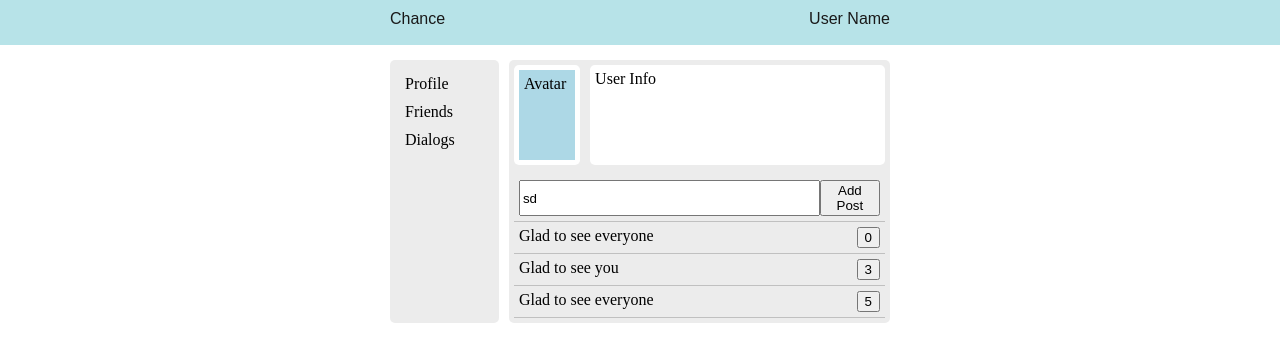
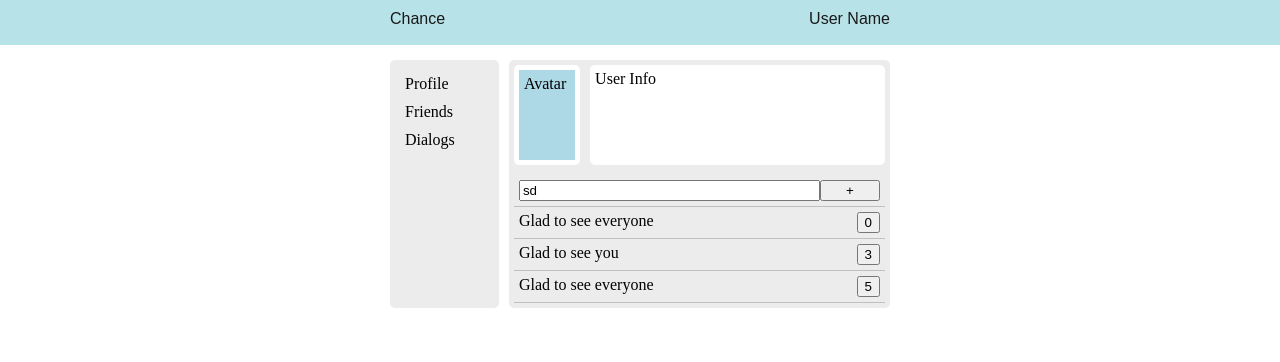
Before and after one commit to pavlo-serhiichuk/chance_SN, a React (Create React App) app: page /profile in a window 1280 px wide. Shown: the top 362 px of the page. Built offline with nearby package versions, Linux system fonts and the light colour scheme.

Commit message:
Added MyPostsContainer.jsx

```diff
--- a/src/components/NavLinks/MyProfile/MyPosts.jsx
+++ b/src/components/NavLinks/MyProfile/MyPosts.jsx
@@ -1,17 +1,15 @@
 import React from 'react'
 import s from './MyProfile.module.css'
-import {addPostAC, updateMessageAC} from "../../../redux/profile-reducer";
 
 const MyPosts = props => {
     // debugger
     const onAddPost = () => {
-            props.dispatch(addPostAC())
-        props.dispatch(updateMessageAC(''))
+        props.addPost()
 
     }
 
     const onPostChange = (e) => {
-        props.dispatch(updateMessageAC(e.target.value))
+        props.updatePostMessage(e.target.value)
     }
 
     return (
@@ -21,7 +19,7 @@ const MyPosts = props => {
                        value={props.postText}
                        onChange={onPostChange}/>
                 <button onClick={onAddPost}
-                        disabled={props.postText ? false: true}>Add Post</button>
+                        disabled={props.postText ? false: true}>{'+'}</button>
             </div>
             <Post posts={props.posts}/>
         </div>
--- /dev/null
+++ b/src/components/NavLinks/MyProfile/MyPostsContainer.jsx
@@ -0,0 +1,24 @@
+import React from 'react'
+import {addPostAC, updatePostMessageAC} from "../../../redux/profile-reducer";
+import MyPosts from "./MyPosts";
+
+const MyPostsContainer = props => {
+    const addPost = () => {
+        props.dispatch(addPostAC())
+        props.dispatch(updatePostMessageAC(''))
+
+    }
+
+    const updatePostMessage = (text) => {
+        props.dispatch(updatePostMessageAC(text))
+    }
+
+    return (
+        <MyPosts posts={props.posts}
+                 postText={props.postText}
+                 updatePostMessage={updatePostMessage}
+                 addPost={addPost}/>
+    )
+}
+
+export default MyPostsContainer
--- a/src/components/NavLinks/MyProfile/MyProfile.jsx
+++ b/src/components/NavLinks/MyProfile/MyProfile.jsx
@@ -1,15 +1,14 @@
 import React from 'react'
 import ProfileInfo from "./ProfileInfo";
-import MyPosts from "./MyPosts";
+import MyPostsContainer from "./MyPostsContainer";
 
 const MyProfile = (props) => {
     return (
         <div>
             <ProfileInfo/>
-            <MyPosts posts={props.state.profilePage.posts}
-
-                     dispatch={props.dispatch}
-                     postText={props.state.profilePage.postText}
+            <MyPostsContainer posts={props.state.profilePage.posts}
+                              dispatch={props.dispatch}
+                              postText={props.state.profilePage.postText}
             />
         </div>
     )
--- a/src/redux/profile-reducer.js
+++ b/src/redux/profile-reducer.js
@@ -34,6 +34,6 @@ const initialState = {
 }
 
 export const addPostAC = () => (({type: ADD_POST}))
-export const updateMessageAC = (newPostText) => (({type: UPDATE_POST_TEXT, newPostText}))
+export const updatePostMessageAC = (newPostText) => (({type: UPDATE_POST_TEXT, newPostText}))
 
 export default profileReducer
```
Also changed, not shown: src/components/NavLinks/Dialogs/DialogsContainer.jsx (added, +29 -0 lines), 1 other file (tests, documents, lock files or other folders).
